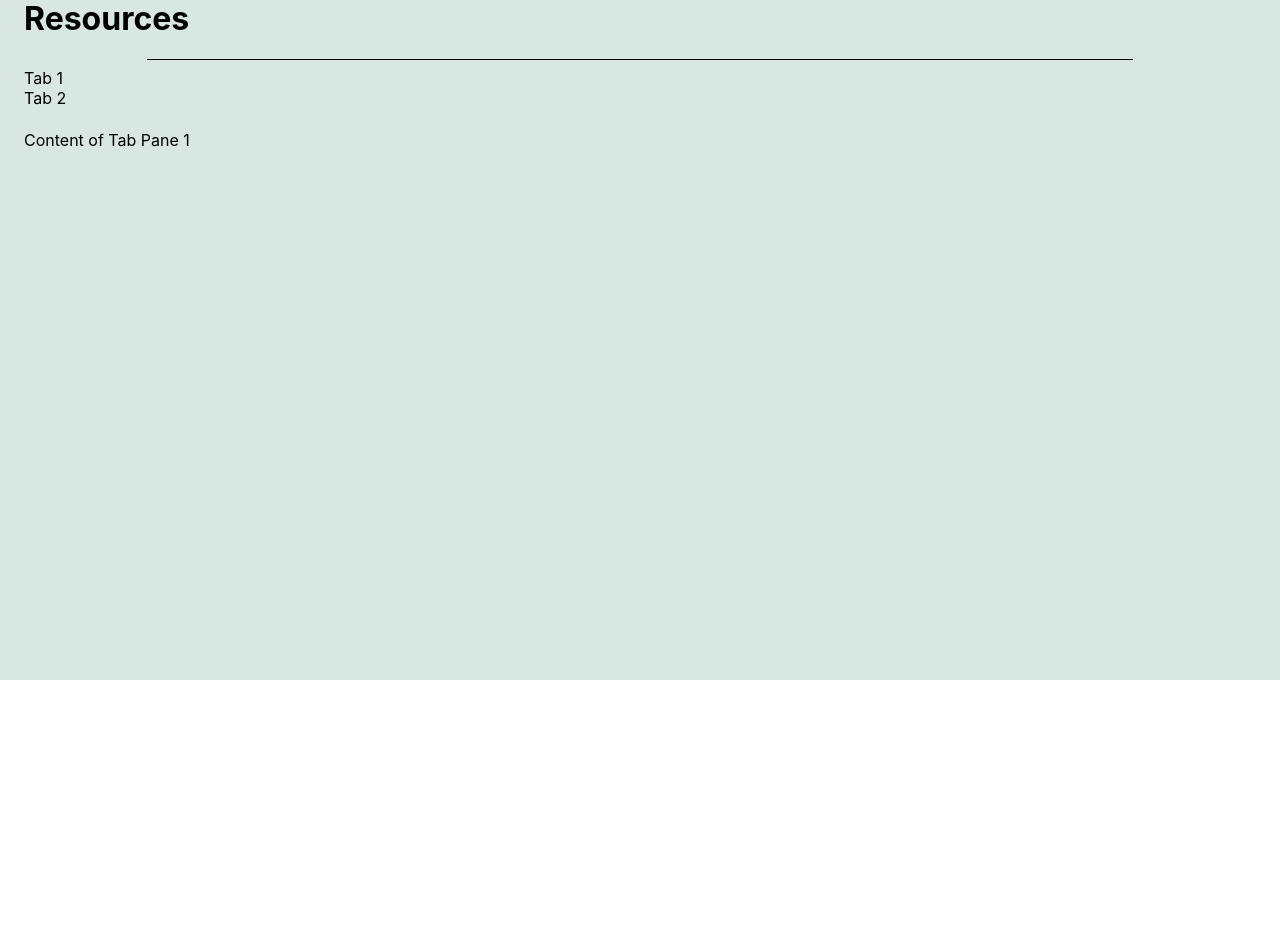
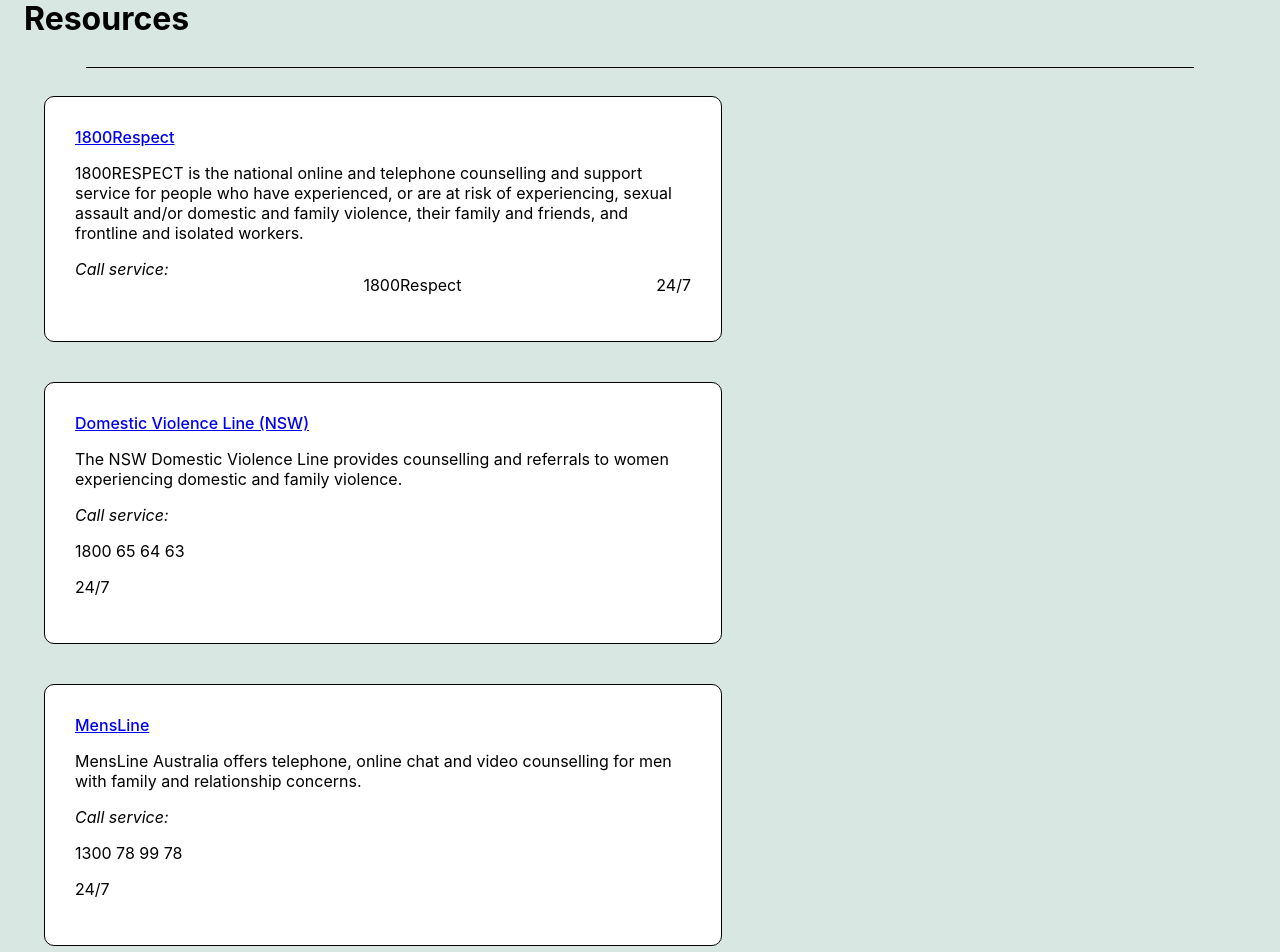
Before and after one commit to NinaC-boop/baby-birds, a React (Create React App) app in the folder my-app/: page /resources in a window 1280 px wide. Shown: the part 120-1072 px from the top of the page. Before the commit the page ends 800 px from the top, so only its background shows below. Built offline with nearby package versions, Linux system fonts and the light colour scheme.

Commit message:
domestic violence page

```diff
--- a/my-app/src/pages/Resources.jsx
+++ b/my-app/src/pages/Resources.jsx
@@ -1,9 +1,9 @@
 import React from 'react';
 import { makeStyles, useTheme } from '@material-ui/core/styles';
-import Box from '@material-ui/core/Box';
 import Container from '@material-ui/core/Container';
-import { Tabs } from 'antd';
-
+import Tabs from '@material-ui/core/Tabs';
+import Tab from '@material-ui/core/Tab';
+import TabPanel from '@material-ui/lab/TabPanel';
 
 import useMediaQuery from '@material-ui/core/useMediaQuery';
 
@@ -12,43 +12,91 @@
     backgroundColor: 'white',
     borderRadius: 8,
   },
+  container: {
+    display: 'flex',
+    flexDirection: 'column'
+  },
   h1: {
     fontSize: 16,
   },
   h2: {
     fontSize: 13,
   },
+  link: {
+    colour: 'black',
+    fontWeight: 500
+  },
   hr: {
     border: 0,
     height: 0.5,
     background:  'black',
-    width: '80%',
+    width: '90%',
     justifyContent: 'left',
-    }
+  },
+  card: {
+    margin: 20,
+    border: "0.5px solid",
+    borderColor: "black",
+    borderRadius: 10,
+    padding: 30,
+    background:  'white',
+    width: '50%',
+    justifyContent: 'left',
+    },
+    phoneNumber: {
+      display: 'flex',
+      flexDirection: 'row',
+      flexFlow: 'center',
+      justifyContent: 'space-between'
+    },
 }));
 
-export default function ResourcesPage() {
-const classes = useStyles();
-const { TabPane } = Tabs;
-
-function callback(key) {
-    console.log(key);
-}
+export default function DomesticViolence() {
+  const classes = useStyles();
 
   return (
     <div>
         <Container className={classes.container}>
             <h1>Resources</h1>
             <hr className={classes.hr}></hr>
-            <Tabs defaultActiveKey="1" onChange={callback}>
-                <TabPane tab="Tab 1" key="1">
-                Content of Tab Pane 1
-                </TabPane>
-                <TabPane tab="Tab 2" key="2">
-                Content of Tab Pane 2
-                </TabPane>
-            </Tabs>
+            <div className={classes.card}>
+              <a href="https://www.1800respect.org.au/" className={classes.link}>1800Respect</a>
+              <p>1800RESPECT is the national online and telephone counselling and support service for people who have experienced, or are at risk of experiencing, sexual assault and/or domestic and family violence, their family and friends, and frontline and isolated workers.</p>
+              <div className={classes.phoneNumber}>
+                <div><i>Call service:</i> </div>
+
+                <div> <p>1800Respect</p> </div>
+
+                <div><p>24/7</p> </div>
+
+              </div>
+            </div>
+
+            <div className={classes.card}>
+              <a href="https://www.facs.nsw.gov.au/domestic-violence/helpline" className={classes.link}>Domestic Violence Line (NSW)</a>
+              <p>The NSW Domestic Violence Line provides counselling and referrals to women experiencing domestic and family violence.</p>
+              <i>Call service:</i>
+              <p>1800 65 64 63</p>
+              <p>24/7</p>
+            </div>
+
+            <div className={classes.card}>
+              <a href="https://mensline.org.au/" className={classes.link}>MensLine</a>
+              <p>MensLine Australia offers telephone, online chat and video counselling for men with family and relationship concerns.</p>
+              <i>Call service:</i>
+              <p>1300 78 99 78</p>
+              <p>24/7</p>
+            </div>
+
+            <div className={classes.card}>
+              <a href="https://kidshelpline.com.au/" className={classes.link}>Kids Helpline</a>
+              <p>Kids Helpline is Australia’s only free (even from a mobile), confidential 24/7 online and phone counselling service for young people aged 5 to 25.</p>
+              <i>Call service:</i>
+              <p>1800 551 800</p>
+              <p>24/7</p>
+            </div>
         </Container>
+
     </div>
   );
 }
```
Also changed, not shown: my-app/src/data.json (added, +44 -0 lines), 1 other file (tests, documents, lock files or other folders).
